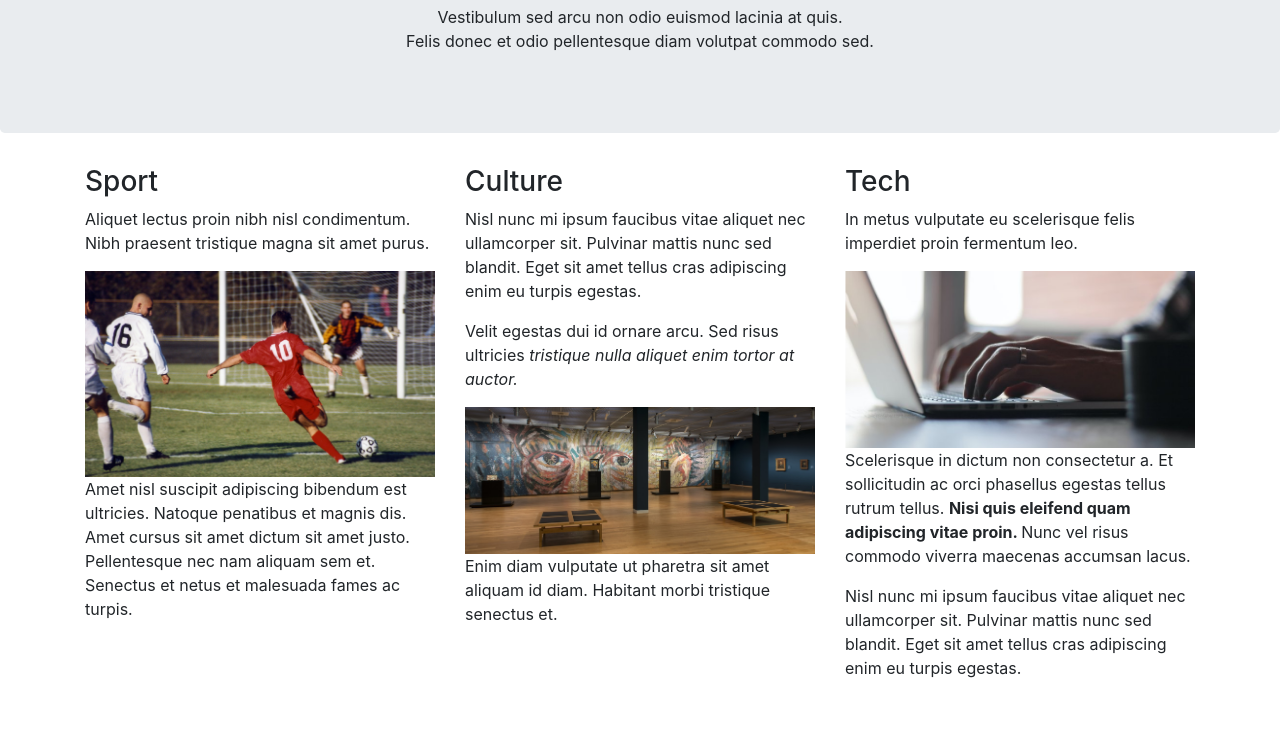
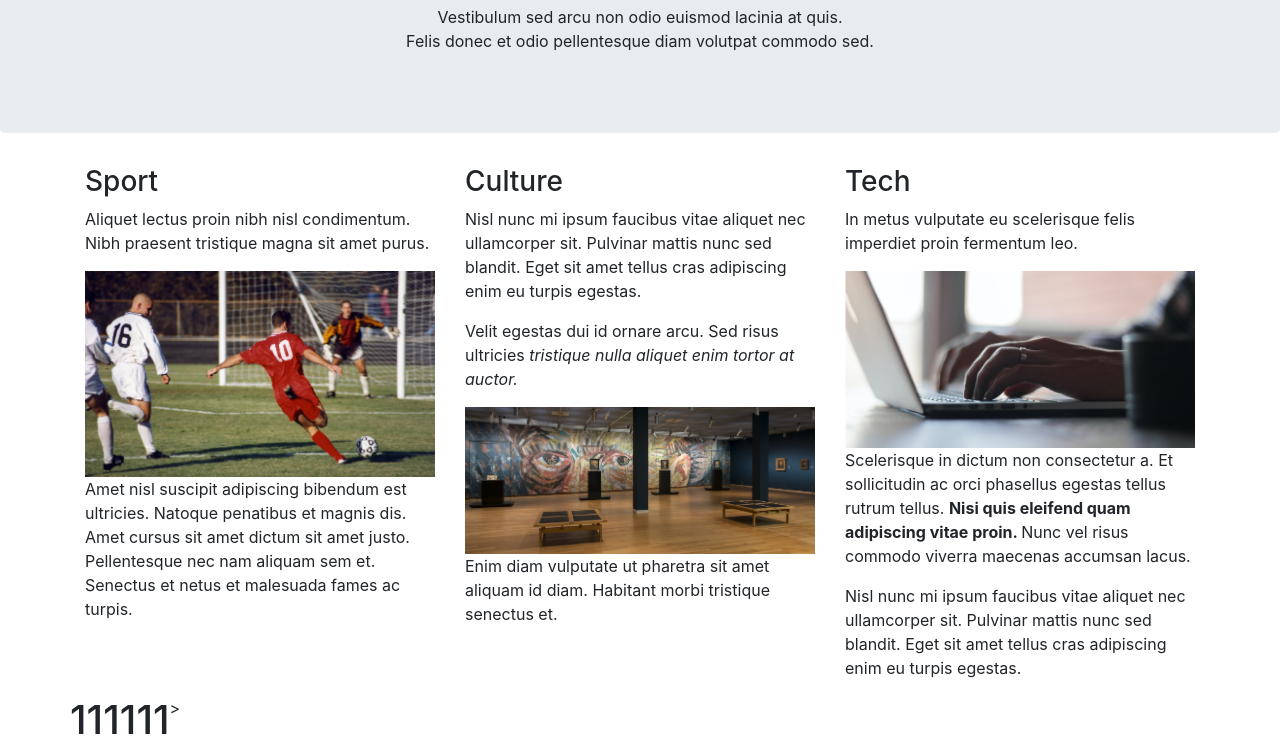
Before and after one commit to A-Korobenko/test_name, a plain HTML site: page index.html in a window 1280 px wide. Shown: the part 105-857 px from the top of the page. Before the commit the page ends 801 px from the top, so only its background shows below. Drawn offline with Linux system fonts and the light colour scheme.

Commit message:
add name h1

```diff
--- a/index.html
+++ b/index.html
@@ -32,6 +32,7 @@
 	  <p>Scelerisque in dictum non consectetur a. Et sollicitudin ac orci phasellus egestas tellus rutrum tellus. <b>Nisi quis eleifend quam adipiscing vitae proin. </b>Nunc vel risus commodo viverra maecenas accumsan lacus. </p>
 	  <p> Nisl nunc mi ipsum faucibus vitae aliquet nec ullamcorper sit. Pulvinar mattis nunc sed blandit. Eget sit amet tellus cras adipiscing enim eu turpis egestas.  </p>
     </div>
+    <h1>111111</h1>>
   </div>
 </div>
 </body>
```
